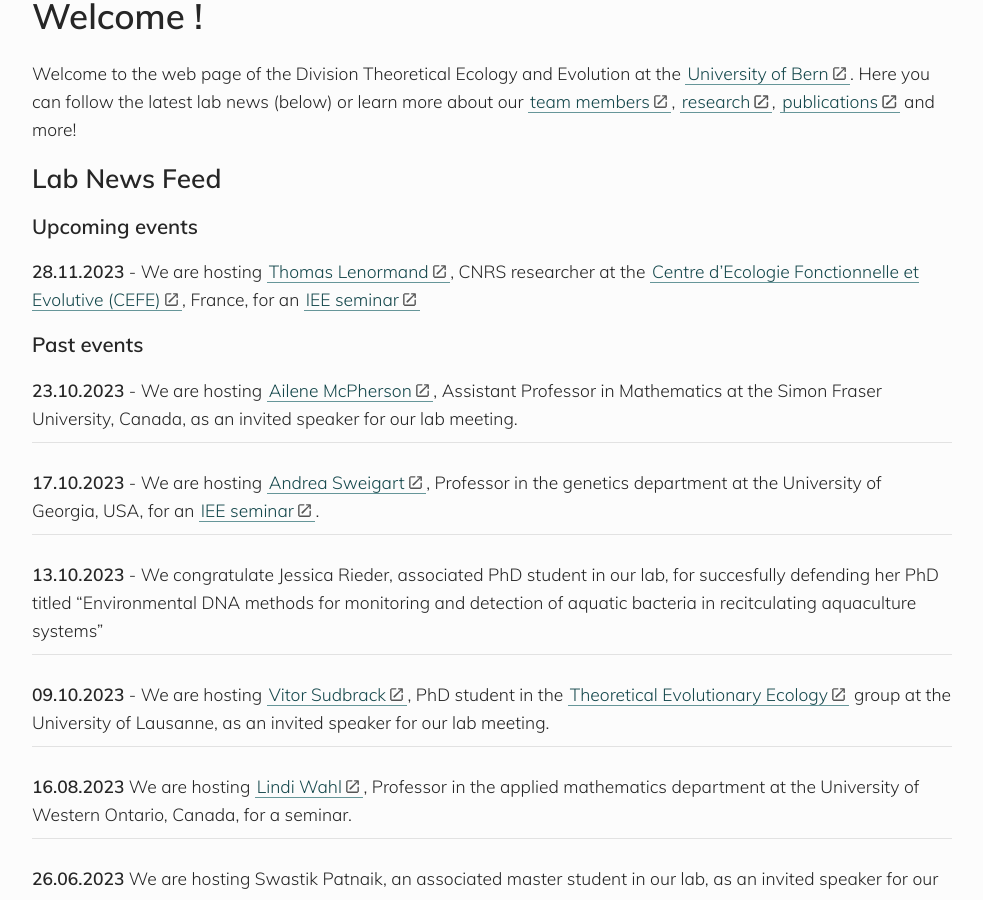
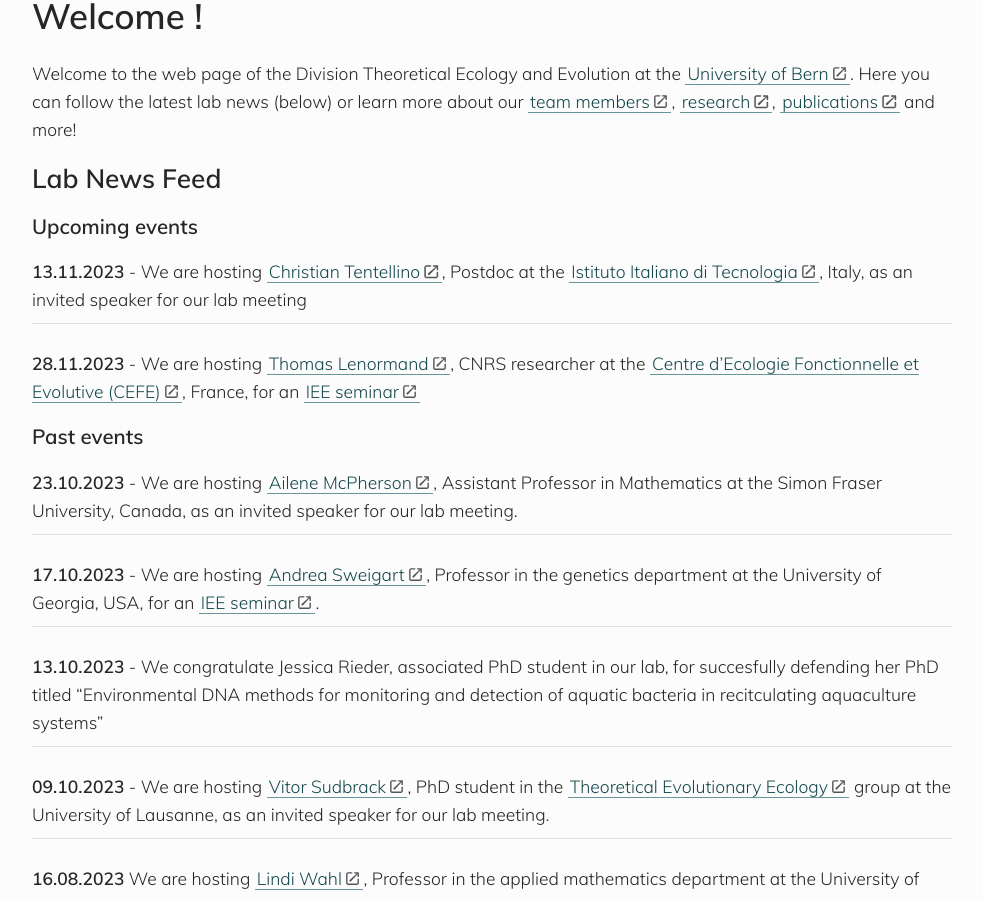
Before and after one commit to banklab/banklab.github.io, a Jekyll site: the page built from index.md, in a window 1280 px wide and 900 px high, scrolled down 362 px. Shown: the whole window, without its empty margins (148-1131 px from the left). Built offline with Jekyll 4.4.1, drawn with Linux system fonts in a browser that asks for light colours; some web fonts are replaced.

Commit message:
Update index

```diff
--- a/index.md
+++ b/index.md
@@ -11,6 +11,10 @@ Welcome to the web page of the Division Theoretical Ecology and Evolution at the
 
 
 ### Upcoming events
+
+**13.11.2023** - We are hosting [Christian Tentellino](https://orcid.org/0000-0002-5974-8764), Postdoc at the [Istituto Italiano di Tecnologia](https://plasna.iit.it/), Italy, as an invited speaker for our lab meeting
+
+---
 
 **28.11.2023** - We are hosting [Thomas Lenormand](https://www.cefe.cnrs.fr/fr/recherche/ee/gee/800-c/193-thomas-lenormand), CNRS researcher at the [Centre d'Ecologie Fonctionnelle et Evolutive (CEFE)](https://www.cefe.cnrs.fr/en/), France, for an [IEE seminar](https://www.iee.unibe.ch/studies/lecture_series_in_ecology_and_evolution/index_eng.html)
 
```
